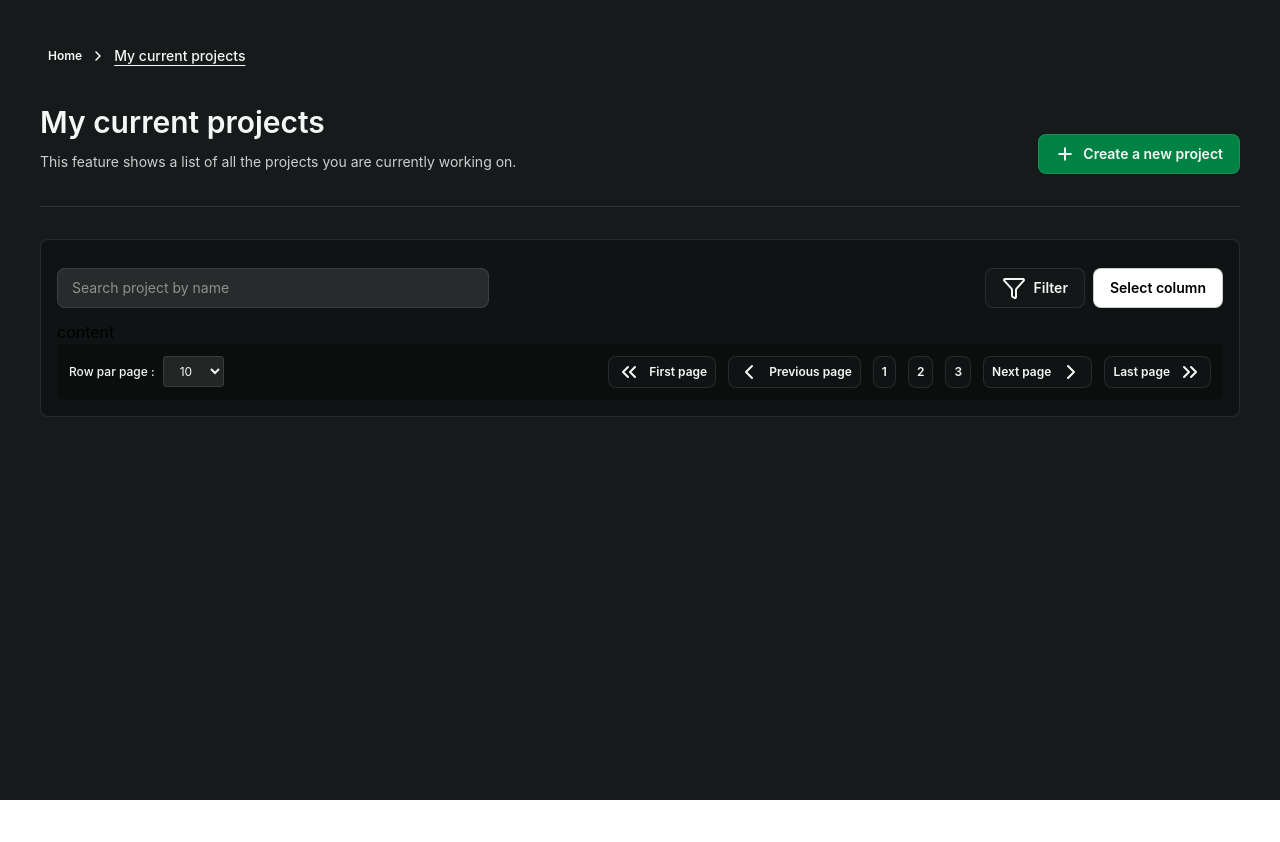
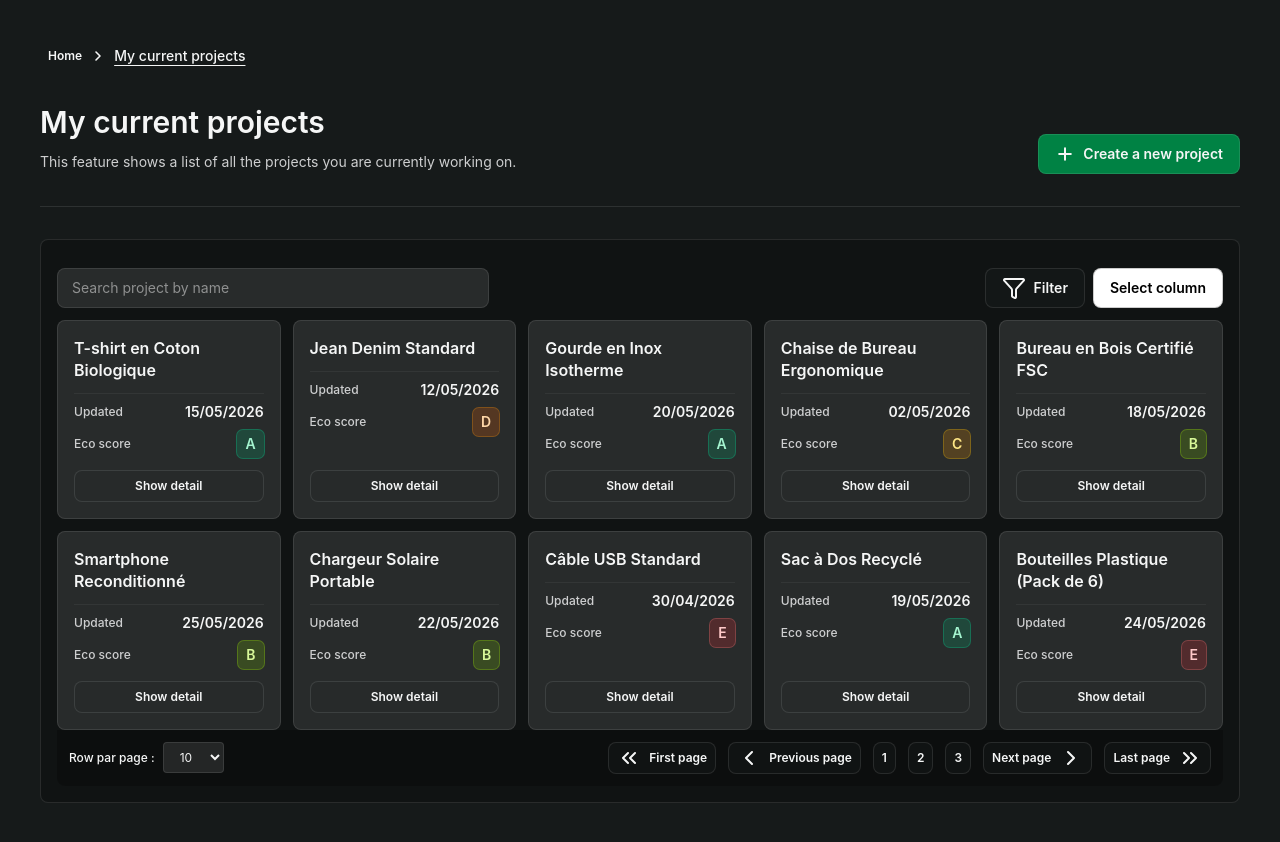
Before and after one commit to chrisrouty/test-eco-design-cloud, a React (Vite) app: page / in a window 1280 px wide. Before the commit the page ends 800 px from the top, so only its background shows below. Built offline with nearby package versions, Linux system fonts and the light colour scheme.

Commit message:
wip: ProductList, add card component and utils scoring color

```diff
--- a/src/components/ui/Card/index.tsx
+++ b/src/components/ui/Card/index.tsx
@@ -0,0 +1,27 @@
+import clsx from 'clsx'
+import { JSX } from 'react'
+import { CardProps, CardVariant } from './type'
+
+const variantStyles: Record<CardVariant, string> = {
+  default: 'border-white/10 bg-white/10',
+}
+
+export const Card = ({
+  children,
+  variant = 'default',
+  className,
+  ...props
+}: CardProps): JSX.Element => {
+  return (
+    <div
+      className={clsx(
+        'rounded-lg border p-4 text-content-main',
+        variantStyles[variant],
+        className,
+      )}
+      {...props}
+    >
+      { children }
+    </div>
+  )
+}
--- a/src/features/products/ProductList.tsx
+++ b/src/features/products/ProductList.tsx
@@ -2,10 +2,13 @@ import {ProductFilter} from "./components/ProductFilter";
 import {ProductSort} from "./components/ProductSort";
 import {ProductPaginate} from "./components/ProductPaginate";
 import {TextField} from "../../components/ui/Input/TextField";
+import { PRODUCTS_MOCK } from "../../data/mockProducts";
+import { ProductCard } from "./components/ProductCard";
 
 export const ProductList = () => {
 	return (
 		<>
+			{/*header*/}
 			<div className="flex items-center justify-between py-3 gap-3">
 				<div className="w-full max-w-108">
 					<TextField />
@@ -15,9 +18,15 @@ export const ProductList = () => {
 					<ProductSort />
 				</div>
 			</div>
-			<div>
-				content
+
+			{/*prduct list*/}
+			<div className="grid auto-rows-fr grid-cols-[repeat(auto-fit,minmax(220px,1fr))] gap-3">
+				{ PRODUCTS_MOCK.map((product) => (
+					<ProductCard key={product.id} product={product} />
+				)) }
 			</div>
+
+			{/*pagination*/}
 			<ProductPaginate />
 		</>
 	)
--- /dev/null
+++ b/src/features/products/components/ProductCard/index.tsx
@@ -0,0 +1,36 @@
+import { Button } from '../../../../components/ui/Button'
+import { Card } from '../../../../components/ui/Card'
+import { Title } from '../../../../components/ui/Title'
+import { ProductCardProps } from './type'
+import { ecoScoreClassName } from './utils'
+import { Label } from "../../../../components/ui/Label";
+
+export const ProductCard = ({ product }: ProductCardProps) => {
+  return (
+    <Card className="flex h-full flex-col gap-3">
+      <div className="flex flex-col gap-1">
+        <Title className="text-base" level={4}>
+          { product.name }
+        </Title>
+      </div>
+
+      <div className="flex flex-col gap-2 border-t border-white/5 pt-2">
+        <div className="flex items-center justify-between">
+          <Label className="text-content-paragraph">Updated</Label>
+          <span className="text-sm font-semibold">{ new Date(product.updatedAt).toLocaleDateString('fr-FR') }</span>
+        </div>
+        <div className="flex items-center justify-between ">
+          <Label className="text-content-paragraph">Eco score</Label>
+          <span className={`rounded-md px-2 py-1 text-sm font-semibold ${ecoScoreClassName[product.ecoScore]}`}>
+            { product.ecoScore }
+          </span>
+        </div>
+      </div>
+
+
+      <Button className="mt-auto" size="sm" variant="glass">
+        Show detail
+      </Button>
+    </Card>
+  )
+}
--- /dev/null
+++ b/src/features/products/components/ProductCard/type.ts
@@ -0,0 +1,5 @@
+import { Product } from '../../../../types/products'
+
+export interface ProductCardProps {
+  product: Product
+}
--- /dev/null
+++ b/src/features/products/components/ProductCard/utils.ts
@@ -0,0 +1,9 @@
+import { EcoScore } from '../../../../types/products'
+
+export const ecoScoreClassName: Record<EcoScore, string> = {
+  A: 'bg-emerald-500/20 text-emerald-200 ring-1 ring-emerald-400/40',
+  B: 'bg-lime-500/20 text-lime-200 ring-1 ring-lime-400/40',
+  C: 'bg-amber-500/20 text-amber-200 ring-1 ring-amber-400/40',
+  D: 'bg-orange-500/20 text-orange-200 ring-1 ring-orange-400/40',
+  E: 'bg-red-500/20 text-red-200 ring-1 ring-red-400/40',
+}
```
Also changed, not shown: src/components/ui/Card/type.ts (+7 -0 lines).
